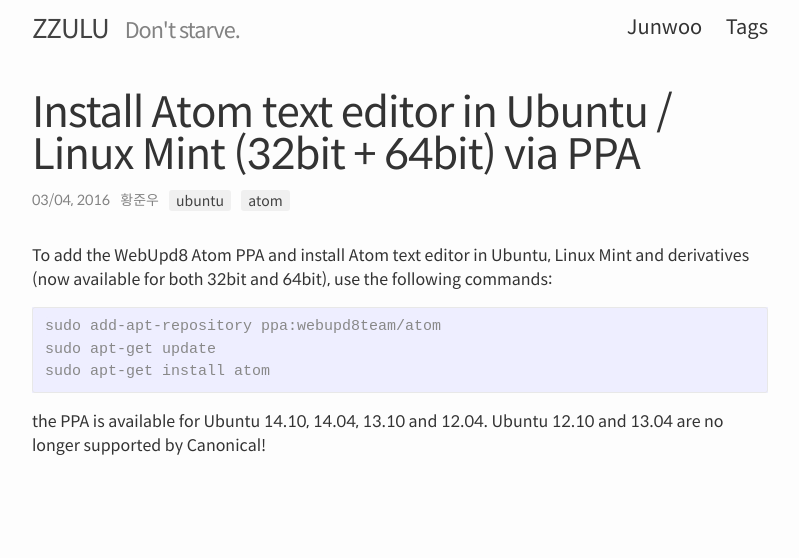
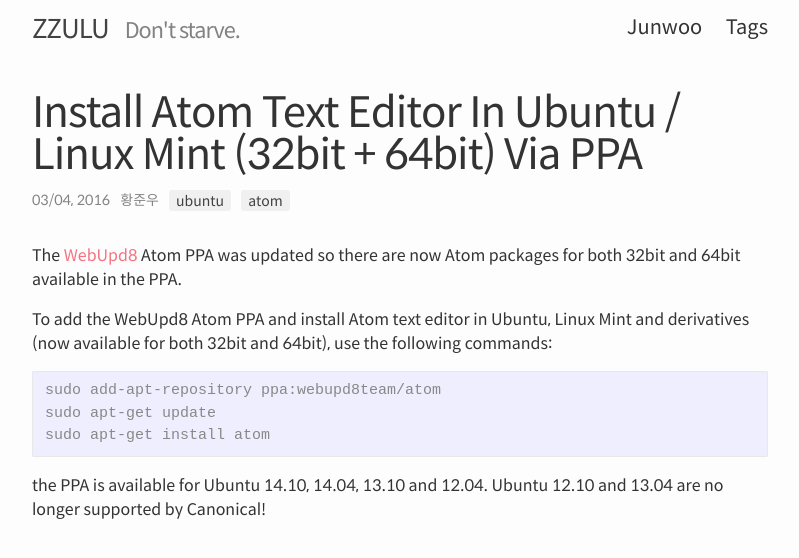
Before and after one commit to capollux/blog, a Jekyll site: the page built from _posts/2016-03-04-Install-Atom-text-editor-in-Ubuntu-Linux-Mint-32bit-64bit-via-PPA.md, in a window 1280 px wide. Shown: the top 558 px of the page, without its empty margins (240-1039 px from the left). Built offline with Jekyll 4.4.1, drawn with Linux system fonts in a browser that asks for light colours; some web fonts are replaced.

Commit message:
170319-02

```diff
--- a/_posts/2016-03-04-Install-Atom-text-editor-in-Ubuntu-Linux-Mint-32bit-64bit-via-PPA.md
+++ b/_posts/2016-03-04-Install-Atom-text-editor-in-Ubuntu-Linux-Mint-32bit-64bit-via-PPA.md
@@ -1,10 +1,12 @@
 ---
 layout:   post
-title:    "Install Atom text editor in Ubuntu / Linux Mint (32bit + 64bit) via PPA"
+title:    "Install Atom Text Editor In Ubuntu / Linux Mint (32bit + 64bit) Via PPA"
 date:     2016-03-04 17:30:12 +0900
 tags:     ubuntu atom
 author:   junwoo
 ---
+
+The [WebUpd8](http://www.webupd8.org) Atom PPA was updated so there are now Atom packages for both 32bit and 64bit available in the PPA.
 
 To add the WebUpd8 Atom PPA and install Atom text editor in Ubuntu, Linux Mint and derivatives (now available for both 32bit and 64bit), use the following commands:
 
```
Also changed, not shown: _posts/2016-11-11-rbenv-Build-System-on-Ubuntu-Sublime-Text-3.md (added, +19 -0 lines), _posts/2017-03-18-Install-Ruby-&-Rails-using-rbenv-on-Ubuntu-16.04-LTS.md (+1 -1 lines).
